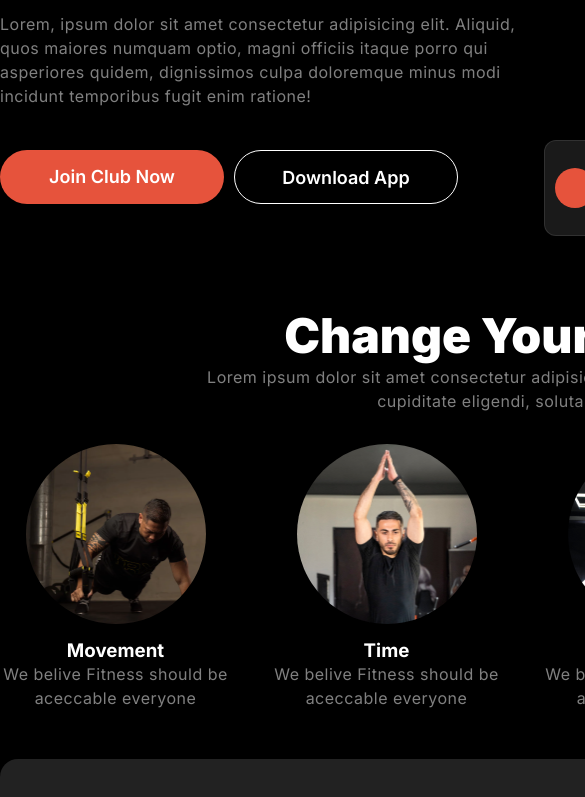
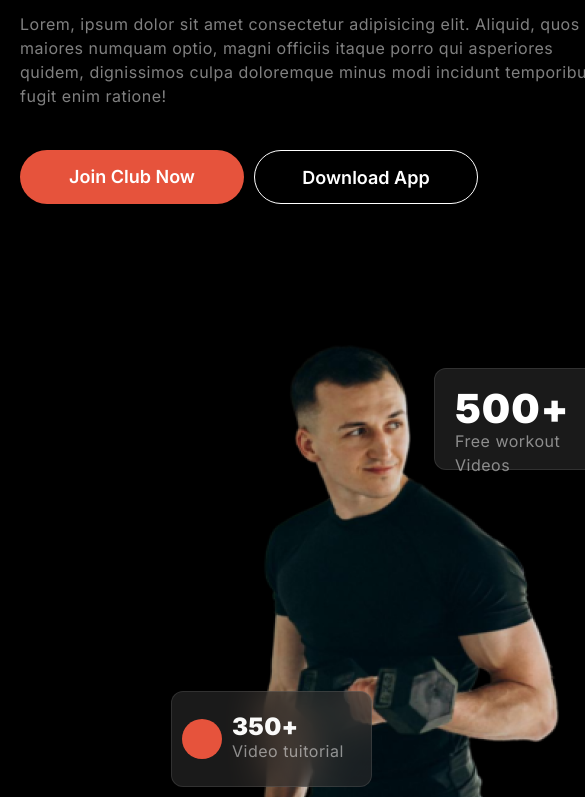
Before and after one commit to Al-Abir/Bootstrap_Project, a plain HTML site: page assignment_2/index.html in a window 390 px wide. Shown: the part 440-1237 px from the top of the page, 585 px wide, since content can reach past the window. Drawn offline with Linux system fonts and the light colour scheme.

Commit message:
Responsive

```diff
--- a/assignment_2/media.css
+++ b/assignment_2/media.css
@@ -1,10 +1,82 @@
-@media screen and(max-width: 772px) {
+@media (max-width: 744px) {
 
-    .hero-section{
+    .nav-section{
+        width: 744px;
+        height: 46px;
+        display: flex;
+        justify-content: space-between;
+        align-items: center;
+        margin-left: 20px;
 
+    }
+    /*--------hero-section start--------*/
+    .hero-section {
+
+        width: 744px;
+        height: 1200px;
+        margin: 0 auto;
+        margin-top: 32px;
+        margin-left: 20px;
         display: flex;
         flex-direction: column;
-        flex: ;
+        gap:40px;
+
+
+        .hero-section-1st-div {
+            width: 100%;
+            height: 600px;
+             .hero-lorem{
+                width: 80%;
+             }
+            }
+
+
+            .hero-section-2nd-div {
+                width: 100%;
+                height: 600px;
+
+
+
+                .hero-img {
+                    /* Images 2 */
+                        position: absolute;
+                        top: 761px;
+                        left: 232px;
+
+                }
+              .sub-500 {
+                width: 191px;
+                height: 102px;
+                position: relative;
+                top: 53px;
+                right: -414px;
+                border: 1px solid rgba(255, 255, 255, 0.1);
+                border-radius: 12px;
+                backdrop-filter: blur(20px);
+                background: rgba(255, 255, 255, 0.1);
+                display: flex;
+                flex-direction: column;
+                padding: 20px;
+                }
+
+                .sub-300 {
+                    width: 201px;
+                    height: 96px;
+                    gap: 10px;
+                    position: relative;
+                    display: flex;
+                    align-items: center;
+                    left: 151px;
+                    top: 274px;
+                    box-sizing: border-box;
+                    border: 1px solid rgba(255, 255, 255, 0.1);
+                    border-radius: 12px;
+                    backdrop-filter: blur(20px);
+                    background: rgba(48, 48, 48, 0.54);
+                }
+
+                }
+
     }
 
-}
+  }
--- a/assignment_2/style.css
+++ b/assignment_2/style.css
@@ -46,6 +46,7 @@ body {
     display: flex;
     justify-content: space-between;
     align-items: center;
+    overflow: hidden;
 }
 
 .nav-section .nav-text {
@@ -117,8 +118,11 @@ body {
     height: 612px;
     margin: 0 auto;
     margin-top: 32px;
+    display: flex;
 
-    display: flex;
+    overflow: hidden;
+
+
 
 }
 
```
